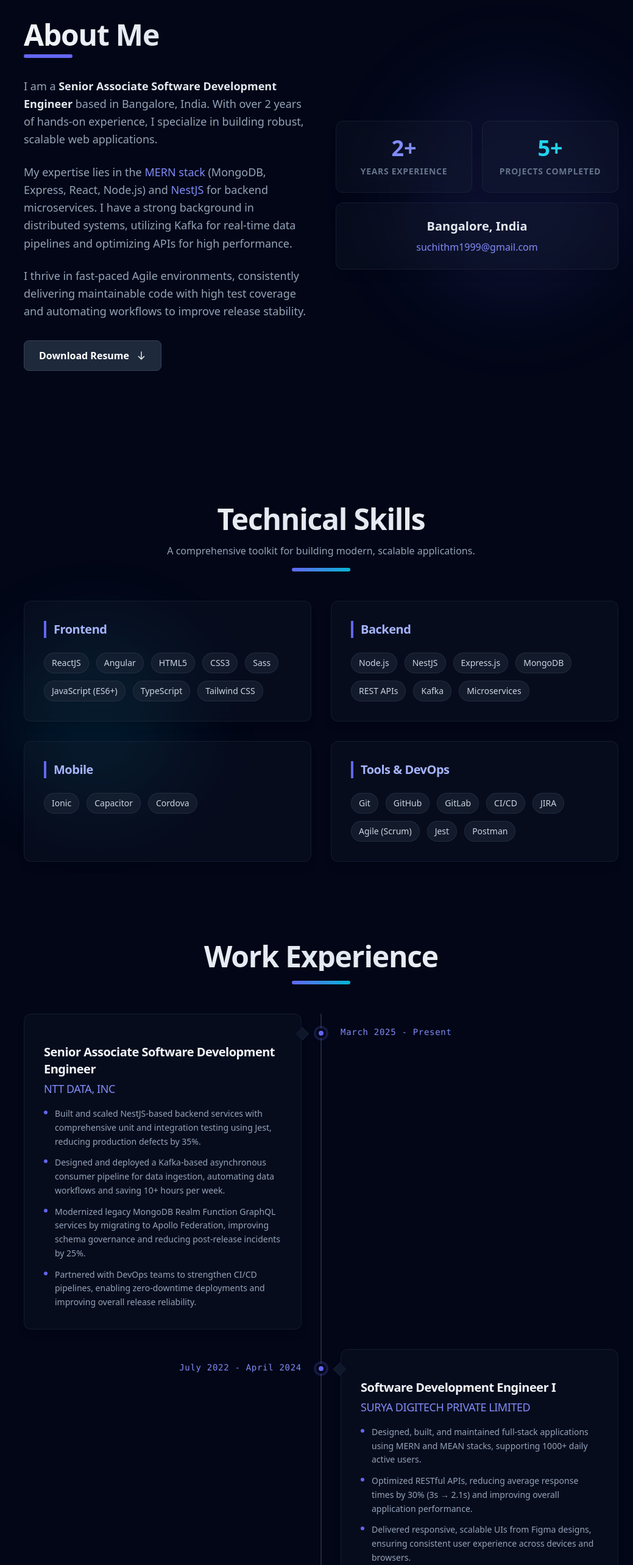
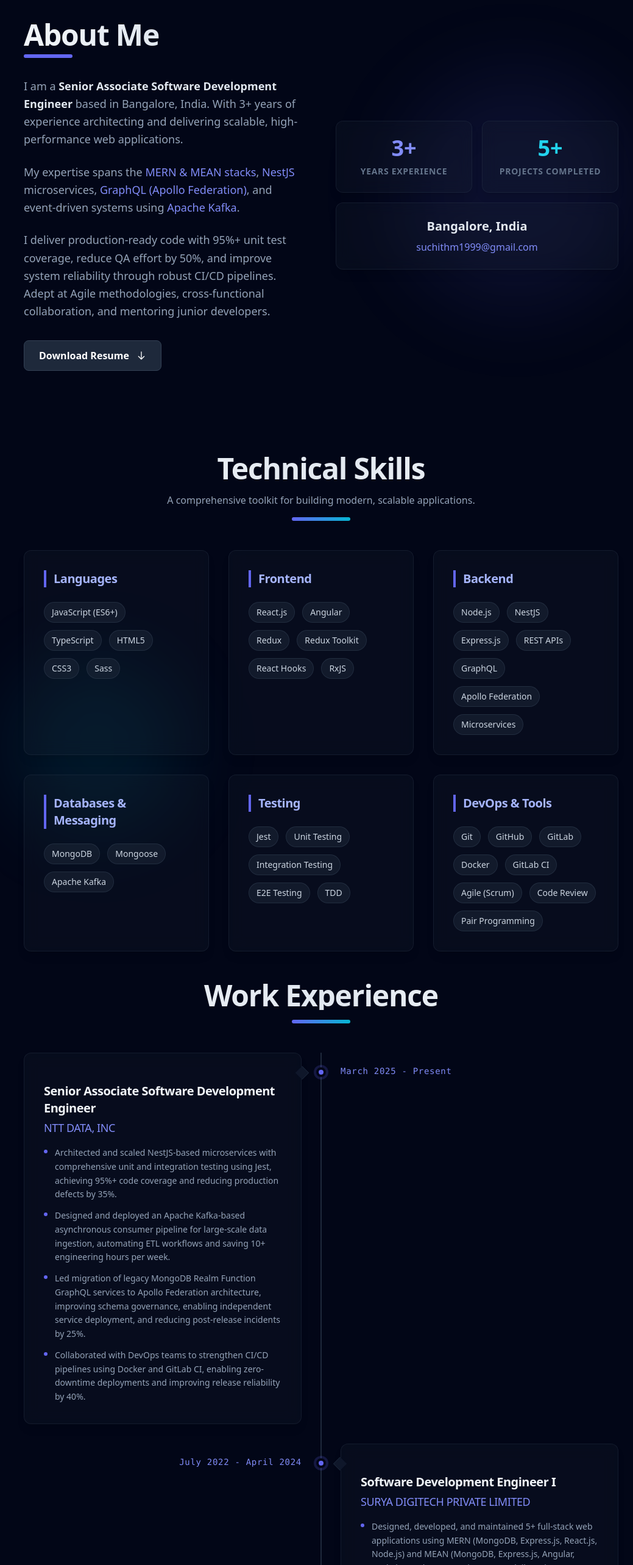
Before and after one commit to suchithm1999/portfolio-react, a React (Vite) app in the folder suchith-m/: page / in a window 1280 px wide. Shown: the part 880-3446 px from the top of the page at 61% size, without its empty margins (241-1280 px from the left). Built offline with nearby package versions, Linux system fonts and the light colour scheme.

Commit message:
refactor: update professional experience, technical skills, and portfolio highlights to reflect 3+ years of expertise

```diff
--- a/suchith-m/src/components/AboutMe.jsx
+++ b/suchith-m/src/components/AboutMe.jsx
@@ -25,15 +25,13 @@ function AboutMe() {
           <div className="space-y-6 text-slate-600 dark:text-slate-400 text-lg leading-relaxed">
             <p>
               I am a <span className="text-slate-900 dark:text-slate-200 font-semibold">Senior Associate Software Development Engineer</span> based in Bangalore, India.
-              With over 2 years of hands-on experience, I specialize in building robust, scalable web applications.
+              With 3+ years of experience architecting and delivering scalable, high-performance web applications.
             </p>
             <p>
-              My expertise lies in the <span className="text-indigo-600 dark:text-indigo-400 font-medium">MERN stack</span> (MongoDB, Express, React, Node.js) and
-              <span className="text-indigo-600 dark:text-indigo-400 font-medium"> NestJS</span> for backend microservices. I have a strong background in distributed systems,
-              utilizing Kafka for real-time data pipelines and optimizing APIs for high performance.
+              My expertise spans the <span className="text-indigo-600 dark:text-indigo-400 font-medium">MERN &amp; MEAN stacks</span>, <span className="text-indigo-600 dark:text-indigo-400 font-medium">NestJS</span> microservices, <span className="text-indigo-600 dark:text-indigo-400 font-medium">GraphQL (Apollo Federation)</span>, and event-driven systems using <span className="text-indigo-600 dark:text-indigo-400 font-medium">Apache Kafka</span>.
             </p>
             <p>
-              I thrive in fast-paced Agile environments, consistently delivering maintainable code with high test coverage and automating workflows to improve release stability.
+              I deliver production-ready code with 95%+ unit test coverage, reduce QA effort by 50%, and improve system reliability through robust CI/CD pipelines. Adept at Agile methodologies, cross-functional collaboration, and mentoring junior developers.
             </p>
           </div>
 
@@ -52,7 +50,7 @@ function AboutMe() {
         <div className="grid grid-cols-1 sm:grid-cols-2 gap-4">
           {/* Stat Card 1 */}
           <div className="glass-card p-6 flex flex-col items-center justify-center text-center space-y-2">
-            <span className="text-4xl font-bold text-indigo-500 dark:text-indigo-400">2+</span>
+            <span className="text-4xl font-bold text-indigo-500 dark:text-indigo-400">3+</span>
             <span className="text-sm text-slate-500 uppercase tracking-wider font-semibold">Years Experience</span>
           </div>
 
--- a/suchith-m/src/components/Experience.jsx
+++ b/suchith-m/src/components/Experience.jsx
@@ -5,10 +5,10 @@ function Experience() {
       role: "Senior Associate Software Development Engineer",
       duration: "March 2025 - Present",
       description: [
-        "Built and scaled NestJS-based backend services with comprehensive unit and integration testing using Jest, reducing production defects by 35%.",
-        "Designed and deployed a Kafka-based asynchronous consumer pipeline for data ingestion, automating data workflows and saving 10+ hours per week.",
-        "Modernized legacy MongoDB Realm Function GraphQL services by migrating to Apollo Federation, improving schema governance and reducing post-release incidents by 25%.",
-        "Partnered with DevOps teams to strengthen CI/CD pipelines, enabling zero-downtime deployments and improving overall release reliability."
+      "Architected and scaled NestJS-based microservices with comprehensive unit and integration testing using Jest, achieving 95%+ code coverage and reducing production defects by 35%.",
+        "Designed and deployed an Apache Kafka-based asynchronous consumer pipeline for large-scale data ingestion, automating ETL workflows and saving 10+ engineering hours per week.",
+        "Led migration of legacy MongoDB Realm Function GraphQL services to Apollo Federation architecture, improving schema governance, enabling independent service deployment, and reducing post-release incidents by 25%.",
+        "Collaborated with DevOps teams to strengthen CI/CD pipelines using Docker and GitLab CI, enabling zero-downtime deployments and improving release reliability by 40%."
       ]
     },
     {
@@ -16,10 +16,11 @@ function Experience() {
       role: "Software Development Engineer I",
       duration: "July 2022 - April 2024",
       description: [
-        "Designed, built, and maintained full-stack applications using MERN and MEAN stacks, supporting 1000+ daily active users.",
-        "Optimized RESTful APIs, reducing average response times by 30% (3s → 2.1s) and improving overall application performance.",
-        "Delivered responsive, scalable UIs from Figma designs, ensuring consistent user experience across devices and browsers.",
-        "Implemented Redux and RxJS–based state management, reducing UI interaction latency by 25% and improving data flow reliability."
+        "Designed, developed, and maintained 5+ full-stack web applications using MERN (MongoDB, Express.js, React.js, Node.js) and MEAN (MongoDB, Express.js, Angular, Node.js) stacks, supporting 1,000+ daily active users.",
+        "Optimized RESTful API performance through query optimization, caching strategies, and pagination, reducing average response times by 30% (from 3s to 2.1s).",
+        "Translated Figma design mockups into pixel-perfect, responsive, and accessible UIs using React.js, Angular, HTML5, CSS3, and Sass, ensuring cross-browser and cross-device compatibility.",
+        "Implemented Redux and RxJS-based state management architectures, reducing UI interaction latency by 25% and improving real-time data flow reliability.",
+        "Wrote comprehensive unit and integration tests achieving 90%+ code coverage, reducing QA cycle time by 50%."
       ]
     },
     {
@@ -27,9 +28,9 @@ function Experience() {
       role: "Software Development Engineer Internship",
       duration: "February 2022 - June 2022",
       description: [
-        "Delivered cross-platform mobile apps using Ionic, accelerating feature delivery by 30% over native builds.",
-        "Implemented and validated RESTful APIs supporting real-time workflows, reducing latency by 40%.",
-        "Partnered with senior engineers to refine UI/UX interactions, improving usability metrics by 15% and reducing reported issues by 25%."
+        "Developed cross-platform mobile applications using Ionic and Capacitor, accelerating feature delivery by 30% compared to native development.",
+        "Built and validated RESTful APIs using Node.js and Express.js supporting real-time workflows, reducing API response latency by 40%.",
+        "Collaborated with senior engineers to refine UI/UX interactions based on user feedback, improving usability metrics by 15% and reducing reported issues by 25%."
       ]
     }
   ];
--- a/suchith-m/src/components/Skills.jsx
+++ b/suchith-m/src/components/Skills.jsx
@@ -1,20 +1,28 @@
 function Skills() {
   const skillCategories = [
     {
+      title: "Languages",
+      skills: ["JavaScript (ES6+)", "TypeScript", "HTML5", "CSS3", "Sass"]
+    },
+    {
       title: "Frontend",
-      skills: ["ReactJS", "Angular", "HTML5", "CSS3", "Sass", "JavaScript (ES6+)", "TypeScript", "Tailwind CSS"]
+      skills: ["React.js", "Angular", "Redux", "Redux Toolkit", "React Hooks", "RxJS"]
     },
     {
       title: "Backend",
-      skills: ["Node.js", "NestJS", "Express.js", "MongoDB", "REST APIs", "Kafka", "Microservices"]
+      skills: ["Node.js", "NestJS", "Express.js", "REST APIs", "GraphQL", "Apollo Federation", "Microservices"]
     },
     {
-      title: "Mobile",
-      skills: ["Ionic", "Capacitor", "Cordova"]
+      title: "Databases & Messaging",
+      skills: ["MongoDB", "Mongoose", "Apache Kafka"]
     },
     {
-      title: "Tools & DevOps",
-      skills: ["Git", "GitHub", "GitLab", "CI/CD", "JIRA", "Agile (Scrum)", "Jest", "Postman"]
+      title: "Testing",
+      skills: ["Jest", "Unit Testing", "Integration Testing", "E2E Testing", "TDD"]
+    },
+    {
+      title: "DevOps & Tools",
+      skills: ["Git", "GitHub", "GitLab", "Docker", "GitLab CI", "Agile (Scrum)", "Code Review", "Pair Programming"]
     }
   ];
 
@@ -34,7 +42,7 @@ function Skills() {
         </div>
 
         {/* Skills Grid */}
-        <div className="grid grid-cols-1 md:grid-cols-2 gap-8">
+        <div className="grid grid-cols-1 md:grid-cols-2 lg:grid-cols-3 gap-8">
           {skillCategories.map((category, index) => (
             <div key={index} className="glass-card p-8 space-y-6 hover:border-indigo-500/30 transition-colors">
               <h3 className="text-xl font-bold text-indigo-600 dark:text-indigo-300 border-l-4 border-indigo-500 pl-3">
```
Also changed, not shown: 1 other file (tests, documents, lock files or other folders).
